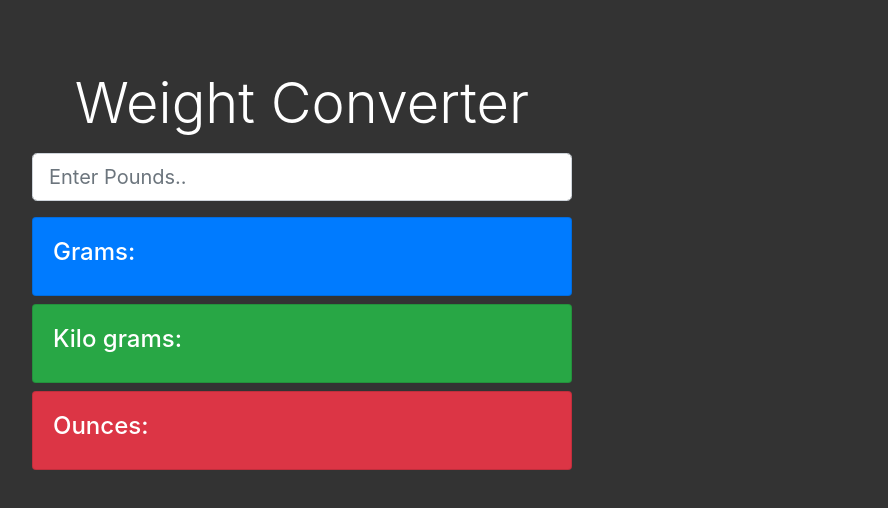
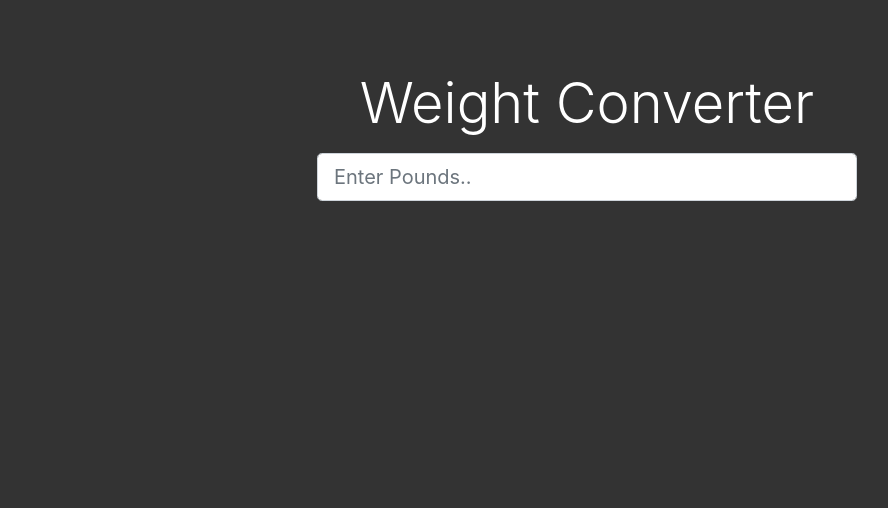
Before and after one commit to IMPrimph/Weight_converter, a plain HTML site: page 01/index.html in a window 1280 px wide. Shown: the whole page, without its empty margins (53-941 px from the left). Drawn offline with nearby package versions, Linux system fonts and the light colour scheme.

Commit message:
visibility changes

```diff
--- a/01/app.js
+++ b/01/app.js
@@ -1,4 +1,7 @@
+document.getElementById('output').style.visibility = 'hidden'
+
 document.getElementById('lbsInput').addEventListener('input', function(e){
+    document.getElementById('output').style.visibility = 'visible'
     let lbs = e.target.value;
     document.getElementById('gramsOutput').innerHTML = (lbs/0.0022046).toFixed(2)
     document.getElementById('kilo_gramsOutput').innerHTML = (lbs/2.2046).toFixed(2)
--- a/01/index.html
+++ b/01/index.html
@@ -22,7 +22,7 @@
   <body>
     <div class="container">
         <div class="row">
-            <div class="col-md-6">
+            <div class="col-md-6 offset-md-3">
                 <h1 class="display-4 text-center mb-3">Weight Converter</h1>
 
                 <form>
```
